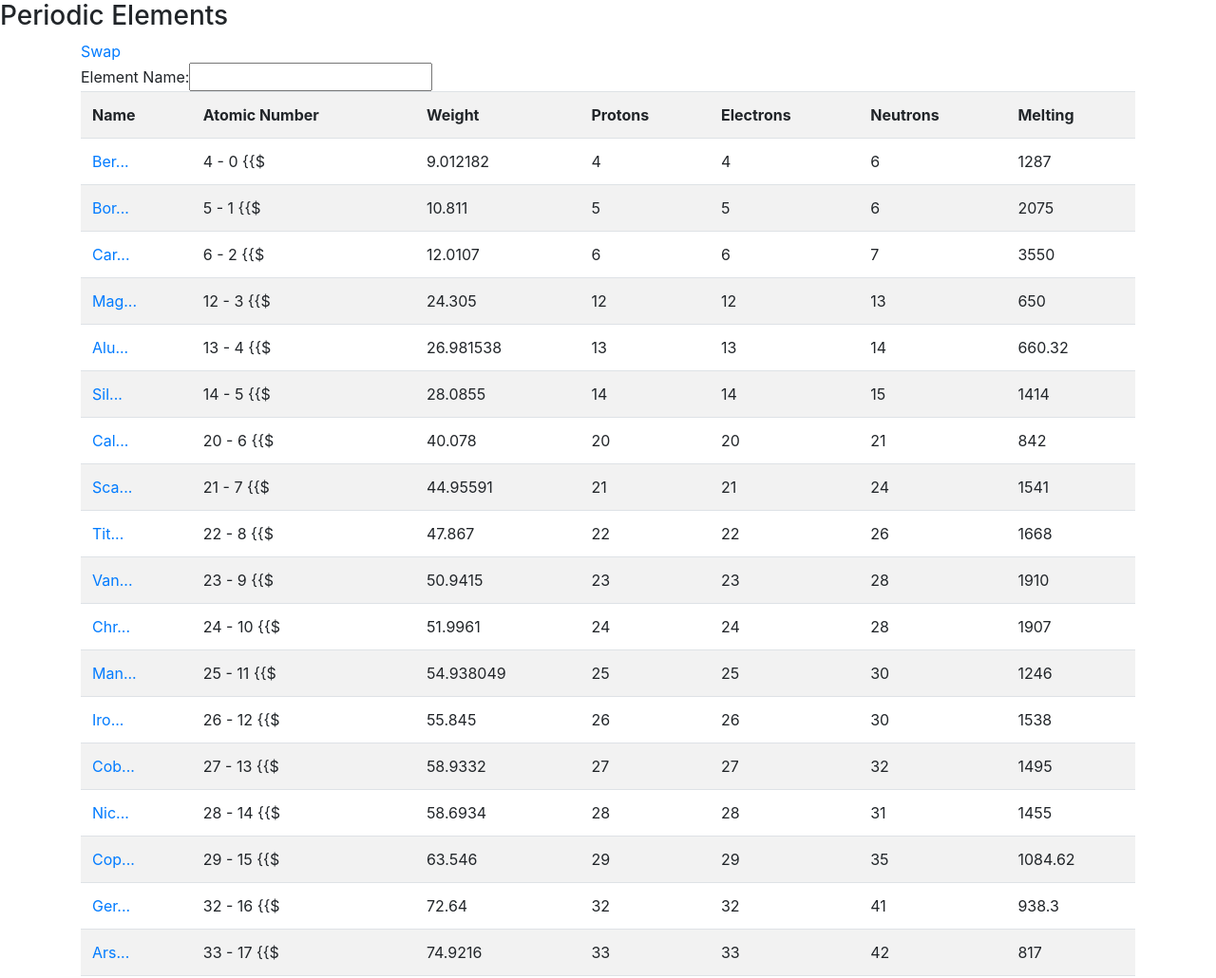
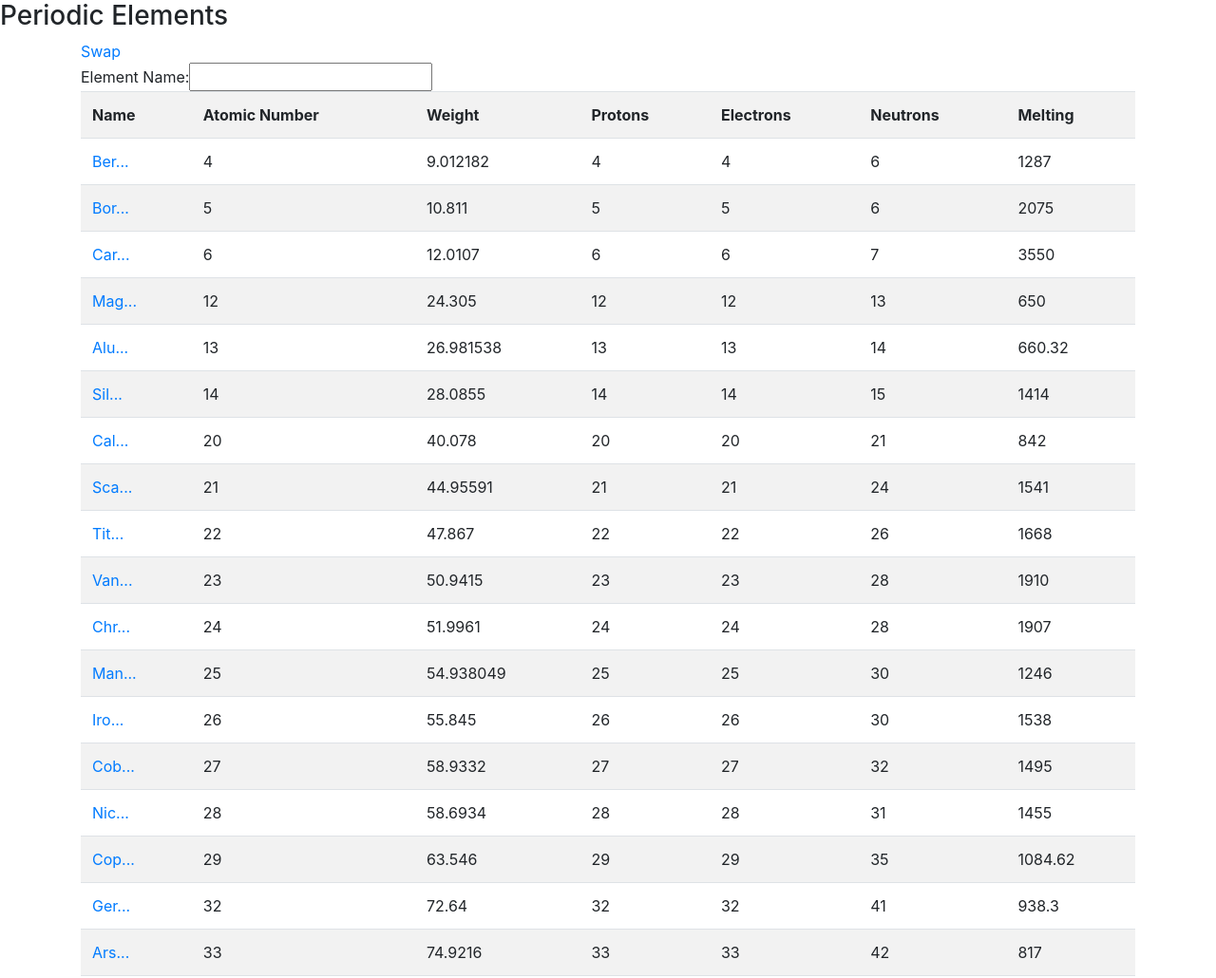
Before and after one commit to jptacek/AngularJSFVNUG, a plain HTML site: page demo6-directives.html in a window 1280 px wide. Shown: the top 1030 px of the page at 95% size. Drawn offline with nearby package versions, Linux system fonts and the light colour scheme.

Commit message:
typo with $index

```diff
--- a/demo6-directives.html
+++ b/demo6-directives.html
@@ -19,7 +19,7 @@
         </tr>
         <tr data-ng-repeat="element in periodic.elements | filter:filterSolids">
             <td><a href="http://en.wikipedia.org/wiki/{{element.name}}" Title="Wiki on {{element.name}}">{{element.name| truncate:3}}</a></td>
-            <td>{{element.atomicNumber}} - {{$index}} {{$</td>
+            <td>{{element.atomicNumber}} </td>
             <td>{{element.atomicWeight}}</td>
             <td>{{protons(element)}}</td>
             <td>{{electrons(element)}}</td>
```
